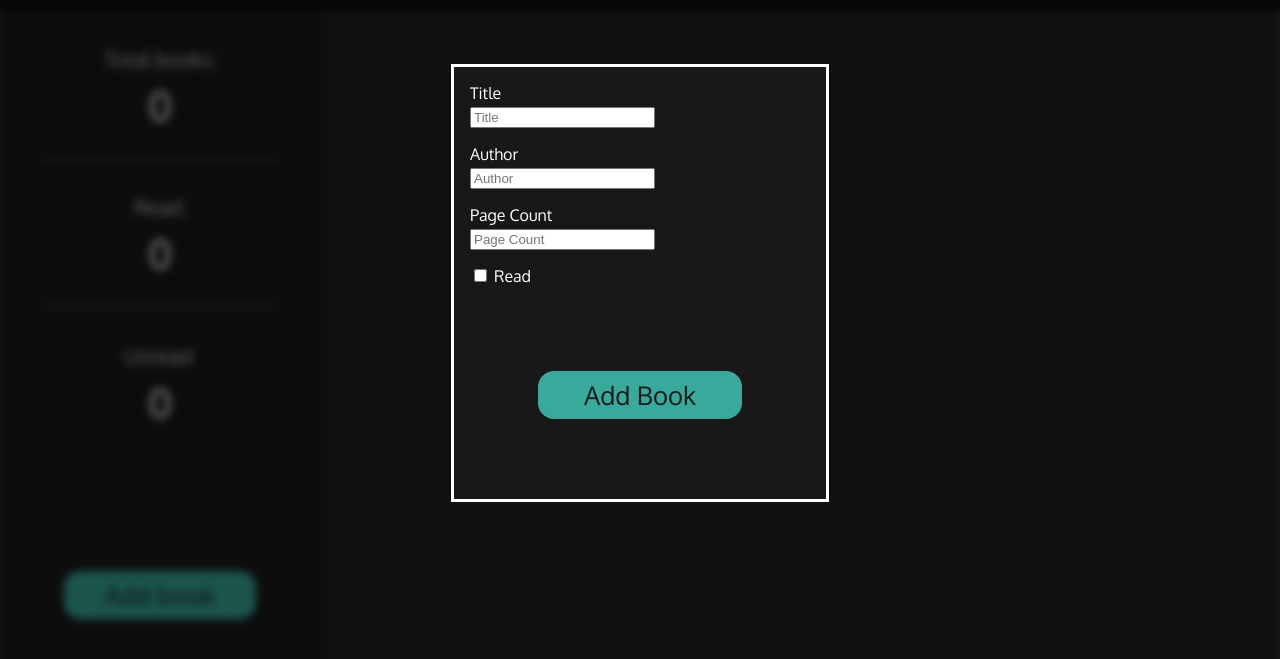
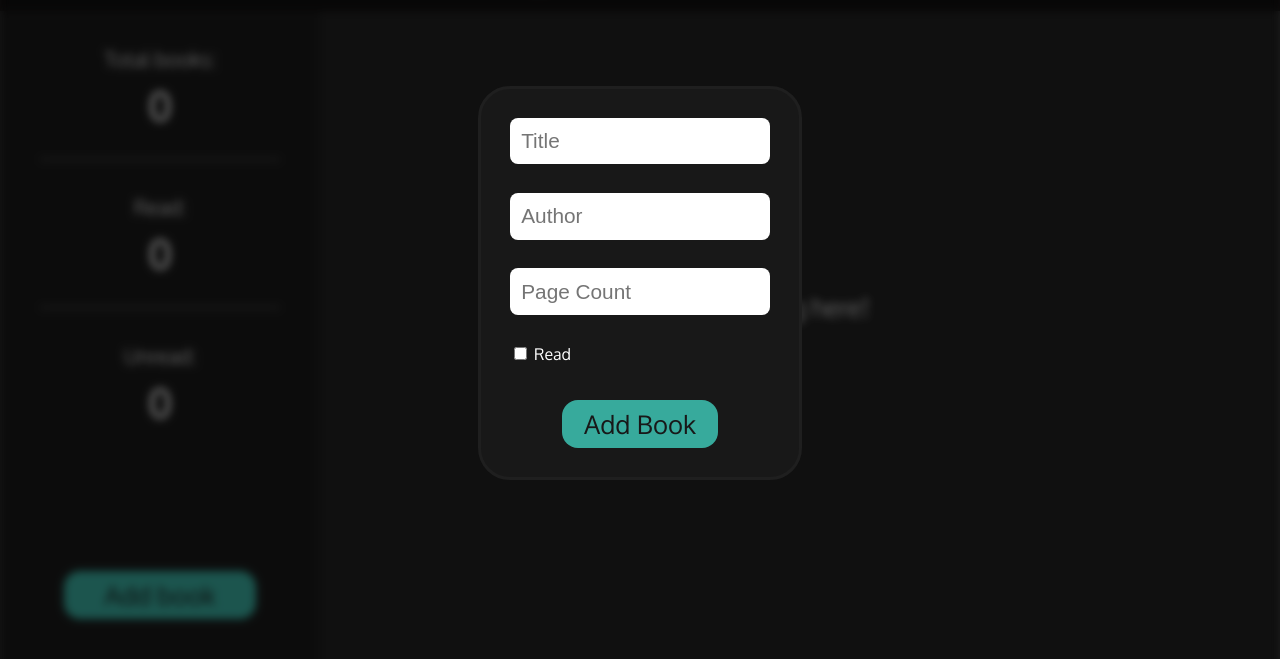
Before and after one commit to MaoShizhong/library, a plain HTML site: page index.html in a window 1280 px wide. Both pictures are taken after a click on the button "Add book". Shown: the part 117-776 px from the top of the page. Drawn offline with Linux system fonts and the light colour scheme.

Commit message:
Fix overlay click-off behaviour
Changed 'click' EL to 'mousedown' to prevent clicks on the overlay box
from registering on the backdrop when the mouse was moved to the
backdrop before mouseup.
Also altered styles and adding "Nothing here!" overlay in library when
empty.

```diff
--- a/css/style.css
+++ b/css/style.css
@@ -72,6 +72,10 @@
             padding-bottom: 1.8rem;
             width: 100%;
         }
+
+        & .divide {
+            border-bottom: 1px groove #707070;
+        }
     }
 }
 
@@ -91,10 +95,6 @@
     }
 }
 
-.divide {
-    border-bottom: 1px groove #707070;
-}
-
 #library {
     background-color: var(--dark);
     padding: 3rem;
@@ -103,6 +103,19 @@
     grid-template-rows: repeat(auto-fill, 240px);
     grid-template-columns: repeat(auto-fill, 200px);
     gap: 1rem;
+
+    & #empty-library {
+        grid-row: 1 / -1;
+        grid-column: 1 / -1;
+        display: flex;
+        justify-content: center;
+        align-items: center;
+
+        & h1 {
+            font-size: 1.6rem;
+            font-weight: 300;
+        }
+    }
 }
 
 #backdrop {
@@ -115,11 +128,12 @@
     align-items: center;
 
     & #new-book {
-        height: 400px;
-        width: 340px;
-        border: 3px solid white;
+        height: 330px;
+        width: 260px;
+        border: 3px solid var(--dark);
+        border-radius: 2rem;
         background-color: var(--darker);
-        padding: 1rem;
+        padding: 1.8rem;
         z-index: 2;
     }
 }
@@ -133,18 +147,29 @@
     &>div {
         display: flex;
         flex-direction: column;
-        gap: 1rem;
+        gap: 1.8rem;
     }
 
-    & .entry {
-        display: flex;
-        flex-direction: column;
-        justify-content: center;
-        align-items: flex-start;
-        gap: 4px;
+    & input {
+        border: none;
+        border-radius: 0.5rem;
+        padding: 0.7rem;
+        font-size: 1.3rem;
+
+        &:focus {
+            outline: none;
+        }
+    }
+
+    & #overlay-add {
+        margin-bottom: 0;
     }
 }
 
-.hidden {
+.invisible {
     visibility: hidden;
 }
+
+.hidden {
+    display: none;
+}
--- a/index.html
+++ b/index.html
@@ -28,33 +28,26 @@
                 <button id="add-book" class="add">Add book</button>
             </div>
             <div id="library">
+                <div id="empty-library">
+                    <h1>Nothing here!</h1>
+                </div>
 
             </div>
         </main>
 
-        <div id="backdrop" class="hidden">
+        <div id="backdrop" class="invisible">
             <div id="new-book">
                 <form action="#" method="post">
                     <div>
-                        <div class="entry">
-                            <label for="title">Title</label>
-                            <input id="title" name="title" type="text" placeholder="Title" autocomplete="off">
-                        </div>
-                        <div class="entry">
-                            <label for="author">Author</label>
-                            <input id="author" name="author" type="text" placeholder="Author" autocomplete="off">
-                        </div>
-                        <div class="entry">
-                            <label for="pages">Page Count</label>
-                            <input id="pages" name="pages" type="number" placeholder="Page Count" autocomplete="off">
-                        </div>
+                        <input id="title" name="title" type="text" placeholder="Title" autocomplete="off">
+                        <input id="author" name="author" type="text" placeholder="Author" autocomplete="off">
+                        <input id="pages" name="pages" type="number" placeholder="Page Count" autocomplete="off">
                         <div id="read">
                             <input type="checkbox" id="read-status" name="read-status">
                             <label for="read-status">Read</label>
                         </div>
                     </div>
-
-                    <button class="add" type="submit">Add Book</button>
+                    <button id="overlay-add" class="add" type="submit">Add Book</button>
                 </form>
             </div>
         </div>
--- a/js/script.js
+++ b/js/script.js
@@ -17,15 +17,15 @@
 const form = document.querySelector('form');
 
 newBookOverlay.addEventListener('click', showOverlay);
-overlayBackdrop.addEventListener('click', hideOverlay);
+overlayBackdrop.addEventListener('mousedown', hideOverlay);
 
 function showOverlay() {
-    overlayBackdrop.classList.remove('hidden');
+    overlayBackdrop.classList.remove('invisible');
 }
 
 function hideOverlay(e) {
     if (e.target === this) {
-        overlayBackdrop.classList.add('hidden');
+        overlayBackdrop.classList.add('invisible');
         form.reset();
     }
 }
```
